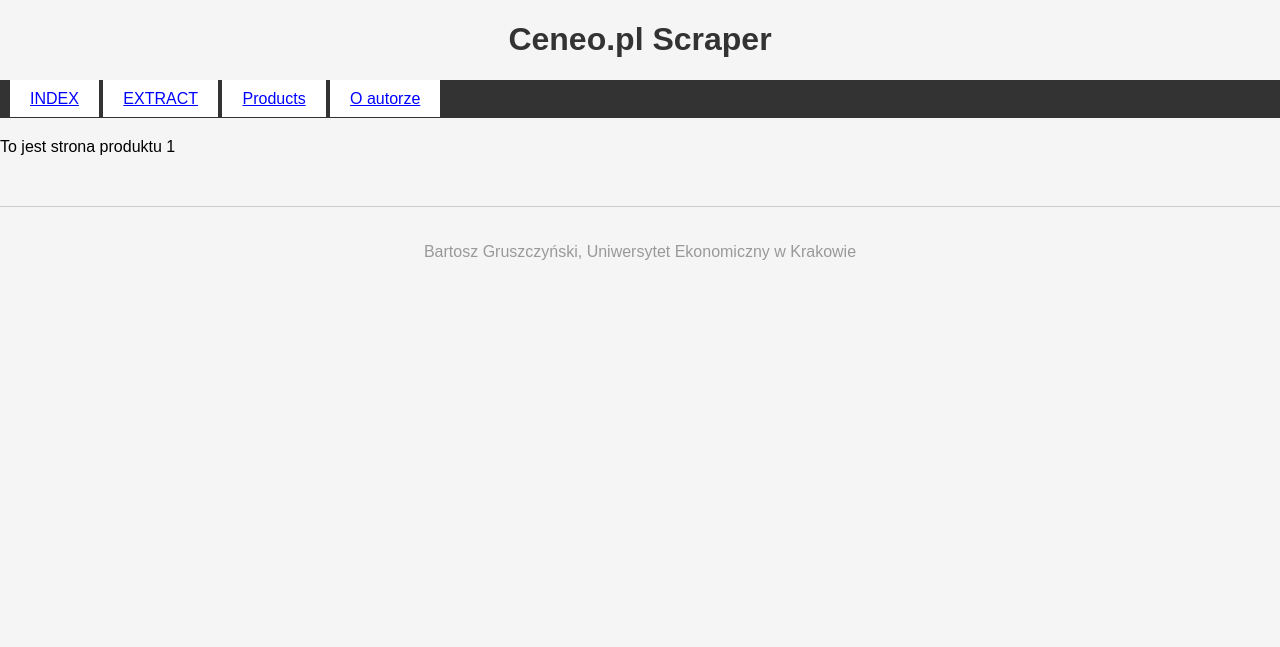
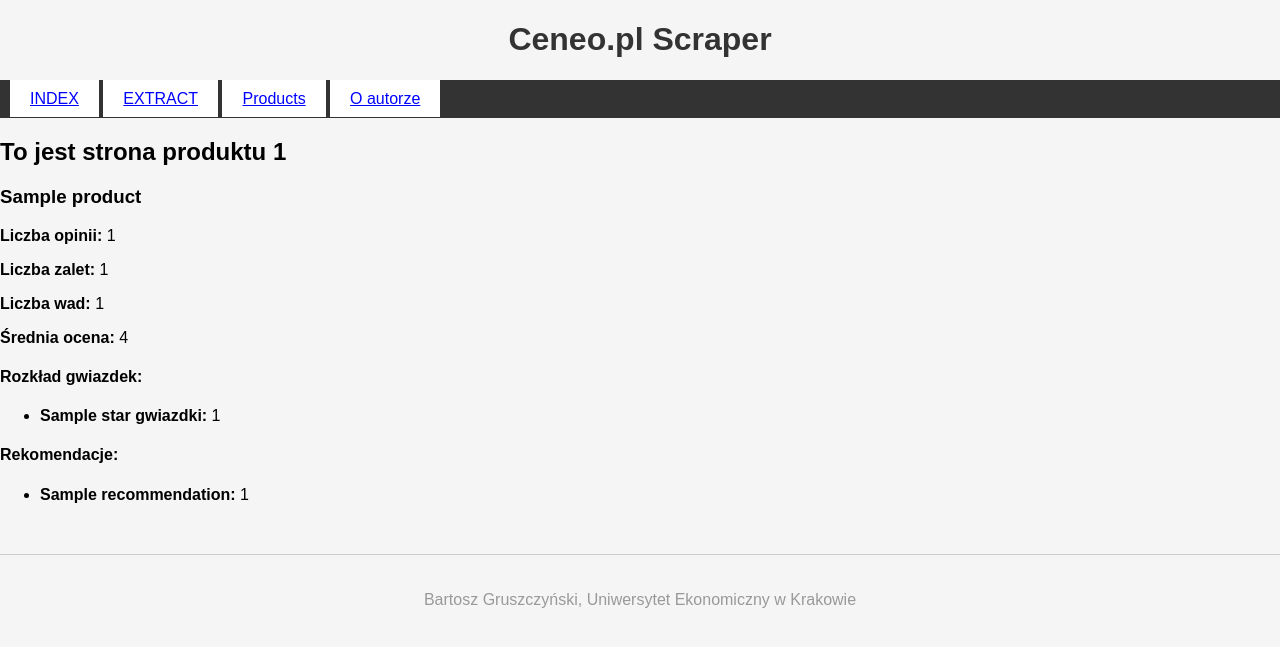
Before and after one commit to gggrucha/CeneoWebScraperBG, a Flask app: template app/templates/product.html in a window 1280 px wide. Shown: the top 647 px of the page. Run offline with Flask 3, Linux system fonts and the light colour scheme; the template is opened without the code that fills it: most values are stand-ins (such as "Sample title", 1, 10 or a date in 2020).

Commit message:
2024-06-03 BG homework

```diff
--- a/app/templates/product.html
+++ b/app/templates/product.html
@@ -1,4 +1,34 @@
-{% extends 'base.html' %}
+{%  extends 'base.html' %}
+
 {% block content %}
-    <p>To jest strona produktu {{product_id}}</p>
+    <h2>To jest strona produktu {{product_id}}</h2>
+    <div>
+        <h3>{{product.product_name}}</h3>
+        <p><strong>Liczba opinii:</strong> {{product.opinions_count}}</p>
+        <p><strong>Liczba zalet:</strong> {{product.pros_count}}</p>
+        <p><strong>Liczba wad:</strong> {{product.cons_count}}</p>
+        <p><strong>Średnia ocena:</strong> {{product.average_stars}}</p>
+
+        <h4>Rozkład gwiazdek:</h4>
+        <ul>
+            {%for star, count in product.stars_distribution.items()%}
+                <li><strong>{{star}} gwiazdki: </strong>{{count}}</li>
+            {%endfor%}
+        </ul>
+
+        <h4>Rekomendacje:</h4>
+        <ul>
+            {% for recommendation, count in product.recommendations_distribution.items() %}
+                <li><strong> {{recommendation}}: </strong>{{count}}</li>
+            {% endfor %}
+        </ul>
+    </div>
+
+
+    {% if error is defined %}
+    <div role="alert">
+        <strong> <i ></i>Error!</strong>{{error}}
+        <button type="button" data-bs-dismiss="alert" aria-label="Close"></button>
+    </div>
+    {% endif %}
 {% endblock %}
```
Also changed, not shown: app/routes.py (+13 -1 lines), app/templates/products.html (+16 -0 lines).
